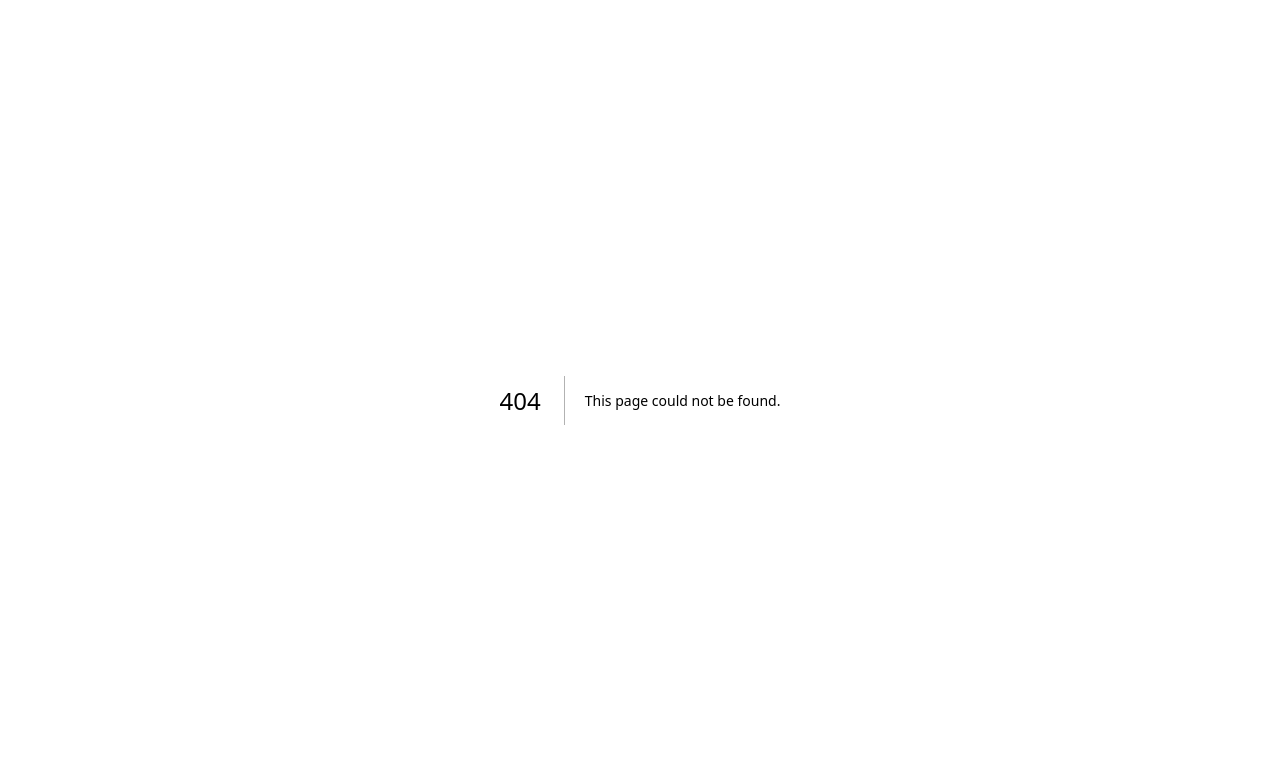
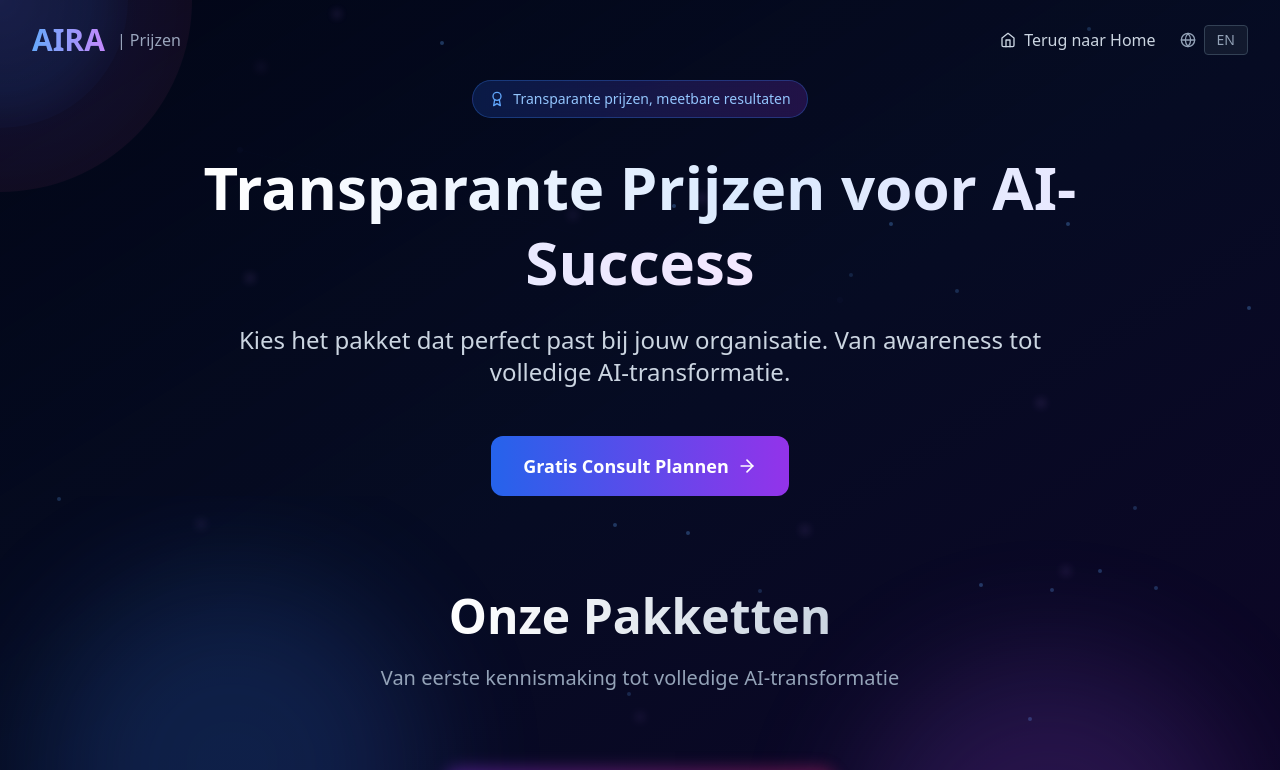
Before and after one commit to Mujtabaghulam17/AiraV2, a Next.js app: page /pricing in a window 1280 px wide. Before the commit this address had no page. Shown: the top 770 px of the page. Built offline with nearby package versions, Linux system fonts and the light colour scheme.

Commit message:
Create page.tsx

```diff
--- /dev/null
+++ b/app/pricing/page.tsx
@@ -0,0 +1,5 @@
+import PricingPage from '../components/PricingPage';
+
+export default function Pricing() {
+  return <PricingPage />;
+}
```
